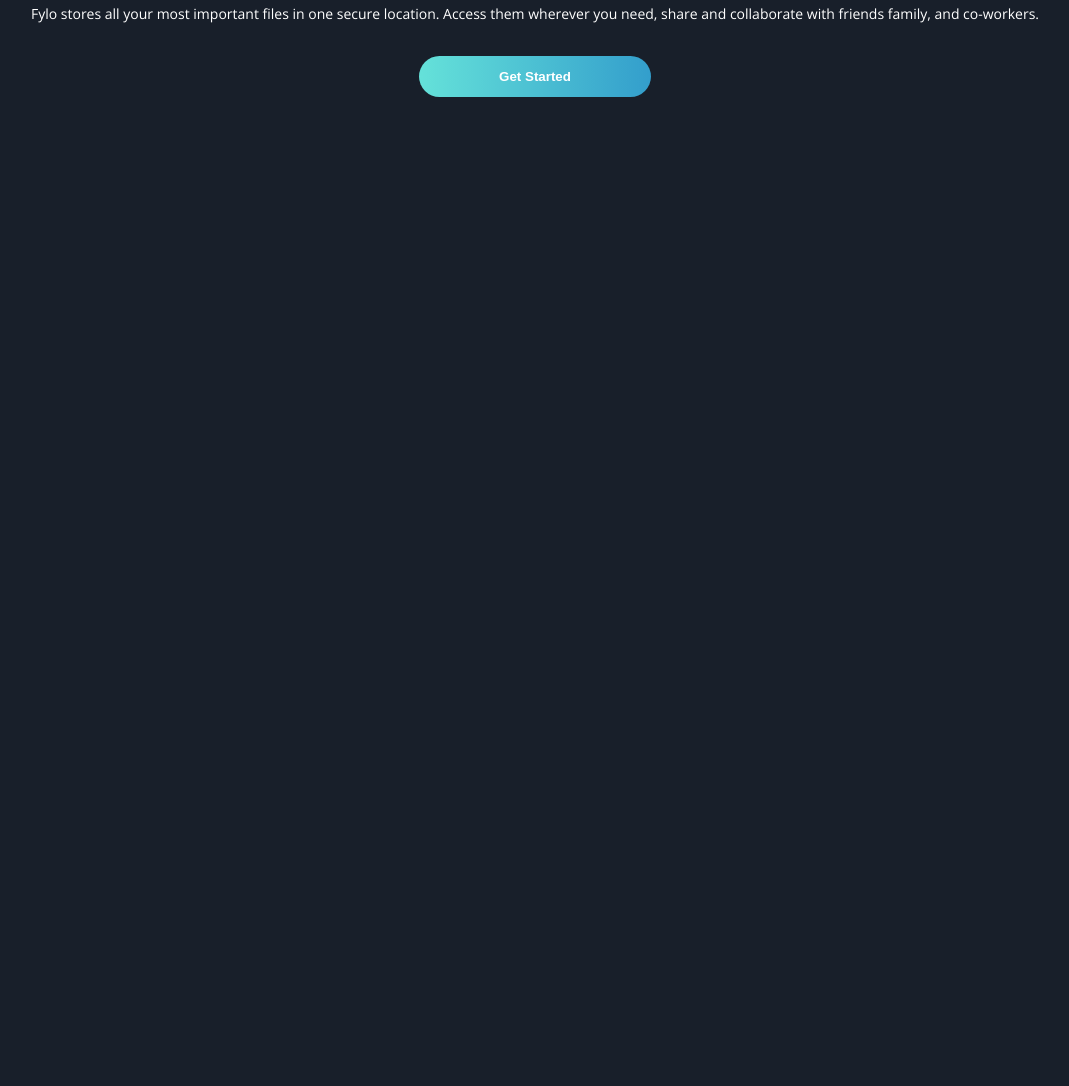
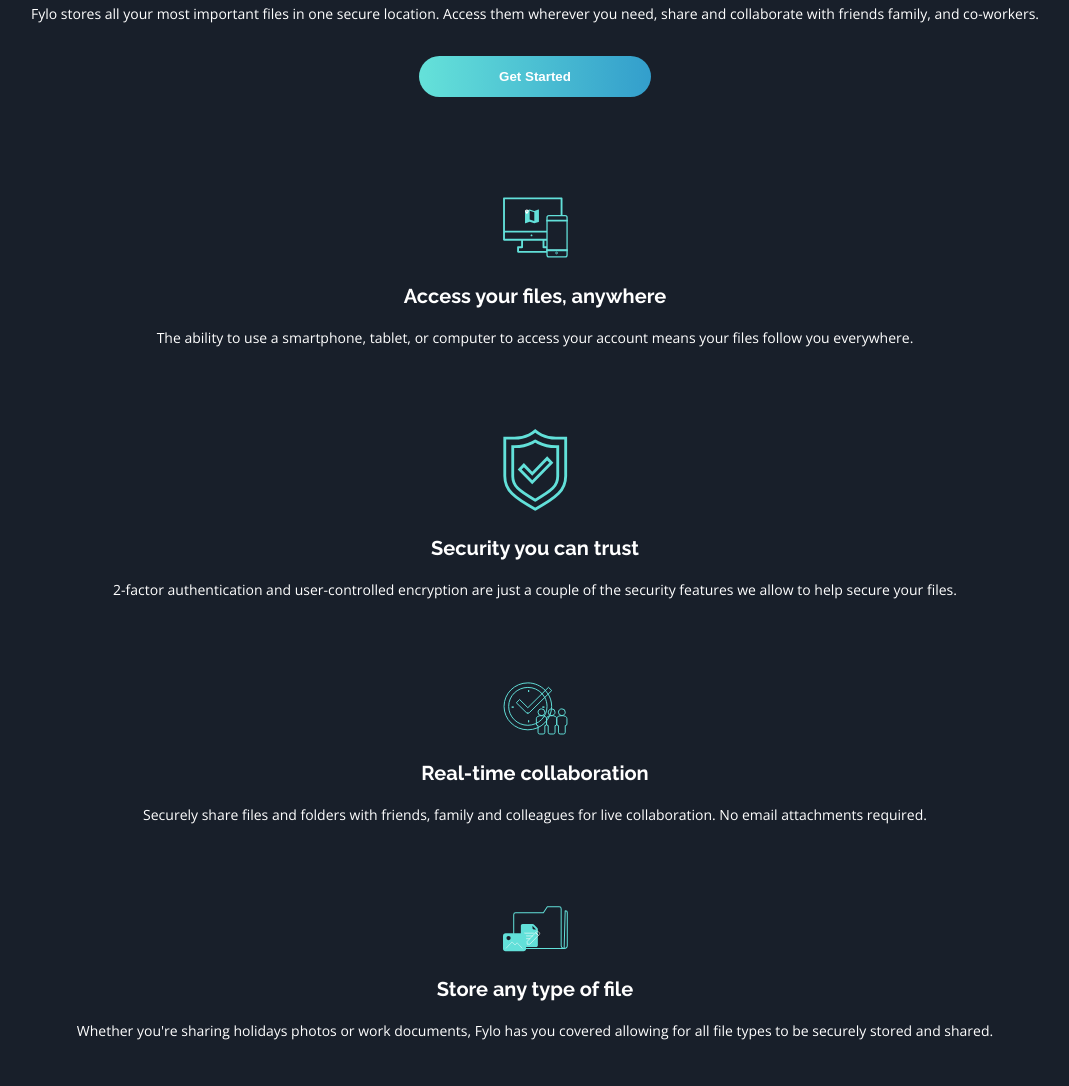
Before and after one commit to PolinaKerkenyakova/fylo-dark-theme-landing-page, a website: page index.html in a window 1280 px wide. Shown: the part 996-2082 px from the top of the page, without its empty margins (105-1174 px from the left). Before the commit the page ends 1310 px from the top, so only its background shows below. Drawn offline with nearby package versions, Linux system fonts and the light colour scheme.

Commit message:
Add features section

```diff
--- a/index.html
+++ b/index.html
@@ -21,7 +21,7 @@
   <div class="site-wrapper">
     <div class="header-wrapper">
 
-      <header class="header">
+      <header class="header container">
         <nav class="header__nav">
           <div class="header__logo-container">
             <img src="./images/logo.svg" alt="Fylo's logo" class="header__logo-img">
@@ -60,7 +60,61 @@
 
         <button class="btn btn-primary">Get Started</button>
       </header>
+
+
     </div>
+
+    <main class="main container">
+
+      <section class="features">
+
+        <article class="feature">
+          <div class="feature__img-container">
+            <img src="./images/icon-access-anywhere.svg" alt="Mobile and desktop devices icon" class="feature__img">
+          </div>
+          <h2 class="heading-secondary">Access your files, anywhere</h2>
+          <p class="feature__text">
+            The ability to use a smartphone, tablet, or computer to access your account means your
+            files follow you everywhere.
+          </p>
+        </article>
+
+        <article class="feature">
+          <div class="feature__img-container">
+            <img src="./images/icon-security.svg" alt="Security shield icon" class="feature__img">
+          </div>
+          <h2 class="heading-secondary">Security you can trust</h2>
+          <p class="feature__text">
+            2-factor authentication and user-controlled encryption are just a couple of the security
+            features we allow to help secure your files.
+          </p>
+        </article>
+
+        <article class="feature">
+          <div class="feature__img-container">
+            <img src="./images/icon-collaboration.svg" alt="Share files with friends icon" class="feature__img">
+          </div>
+          <h2 class="heading-secondary">Real-time collaboration</h2>
+          <p class="feature__text">
+            Securely share files and folders with friends, family and colleagues for live collaboration.
+            No email attachments required.
+          </p>
+        </article>
+
+        <article class="feature">
+          <div class="feature__img-container">
+            <img src="./images/icon-any-file.svg" alt="Folder structure icon" class="feature__img">
+          </div>
+          <h2 class="heading-secondary">Store any type of file</h2>
+          <p class="feature__text">
+            Whether you're sharing holidays photos or work documents, Fylo has you covered allowing for all
+            file types to be securely stored and shared.
+          </p>
+        </article>
+
+      </section>
+
+    </main>
 
   </div>
 
@@ -70,29 +124,6 @@
 
 
   <!--
-
-  Get Started
-
-  Access your files, anywhere
-
-  The ability to use a smartphone, tablet, or computer to access your account means your
-  files follow you everywhere.
-
-  Security you can trust
-
-  2-factor authentication and user-controlled encryption are just a couple of the security
-  features we allow to help secure your files.
-
-  Real-time collaboration
-
-  Securely share files and folders with friends, family and colleagues for live collaboration.
-  No email attachments required.
-
-  Store any type of file
-
-  Whether you're sharing holidays photos or work documents, Fylo has you covered allowing for all
-  file types to be securely stored and shared.
-
   Stay productive, wherever you are
 
   Never let location be an issue when accessing your files. Fylo has you covered for all of your file
--- a/src/styles/sass/base/base.scss
+++ b/src/styles/sass/base/base.scss
@@ -18,6 +18,7 @@
 
   // font size
   --fs-default: 1.4rem;
+  --fs-medium: 2rem;
   --fs-big: 2.5rem;
 
   // font family
--- a/src/styles/sass/base/typography.scss
+++ b/src/styles/sass/base/typography.scss
@@ -1,6 +1,17 @@
+.heading-primary,
+.heading-secondary {
+    font-family: var(--ff-highlight);
+    font-weight: var(--fw-700);
+}
+
 .heading-primary {
-    font-family: var(--ff-highlight);
     font-size: var(--fs-big);
+    position: relative;
     margin: 2.5rem 0;
-    position: relative;
+
 }
+
+.heading-secondary {
+    font-size: var(--fs-medium);
+    margin: 1.5rem 0;
+}
--- a/src/styles/sass/base/utilities.scss
+++ b/src/styles/sass/base/utilities.scss
@@ -0,0 +1,4 @@
+.container {
+    width: 85%;
+    margin-inline: auto;
+}
--- a/src/styles/sass/components/_index.scss
+++ b/src/styles/sass/components/_index.scss
@@ -1 +1,2 @@
 @forward 'buttons';
+@forward 'feature';
--- /dev/null
+++ b/src/styles/sass/components/feature.scss
@@ -0,0 +1,8 @@
+.feature {
+    padding: 4rem 0;
+
+  &__img-container {
+    width: 6.5rem;
+    margin-inline: auto;
+  }
+}
--- a/src/styles/sass/layout/_index.scss
+++ b/src/styles/sass/layout/_index.scss
@@ -1 +1,2 @@
 @forward 'header';
+@forward 'section-features';
--- a/src/styles/sass/layout/header.scss
+++ b/src/styles/sass/layout/header.scss
@@ -4,8 +4,6 @@
 
 .header {
   text-align: center;
-  width: 85%;
-  margin-inline: auto;
 
   &__nav {
     padding: 3rem 0;
@@ -46,3 +44,25 @@
     position: relative;
   }
 }
+
+.background-fill {
+  &::before {
+    content: "";
+    position: absolute;
+    left: 0;
+    width: 100%;
+    height: 14rem;
+    top: 65vh;
+    background-image: url(/images/bg-curvy-mobile.svg);
+  }
+
+  &::after {
+    content: "";
+    position: absolute;
+    left: 0;
+    width: 100%;
+    height: 55rem;
+    top: 95vh;
+    background-color: var(--dark-blue-2);
+  }
+}
--- a/src/styles/sass/pages/home.scss
+++ b/src/styles/sass/pages/home.scss
@@ -1,25 +1,10 @@
 .site-wrapper {
   min-height: 100vh;
+  background-color: var(--dark-blue-2);
 }
 
-.background-fill {
-  &::before {
-    content: "";
-    position: absolute;
-    left: 0;
-    width: 100%;
-    height: 14rem;
-    top: 65vh;
-    background-image: url(/images/bg-curvy-mobile.svg);
-  }
-
-  &::after {
-    content: "";
-    position: absolute;
-    left: 0;
-    width: 100%;
-    height: 55rem;
-    top: 95vh;
-    background-color: var(--dark-blue-2);
-  }
+.main {
+  position: relative;
+  padding: 6rem 0;
+  text-align: center;
 }
```
Also changed, not shown: src/styles/css/style.css, src/styles/sass/layout/section-features.scss (added), 1 other file.
